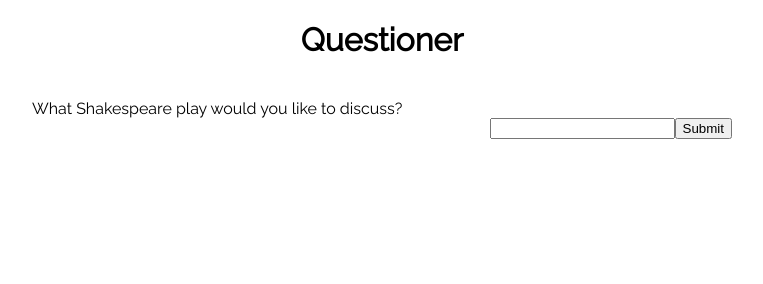
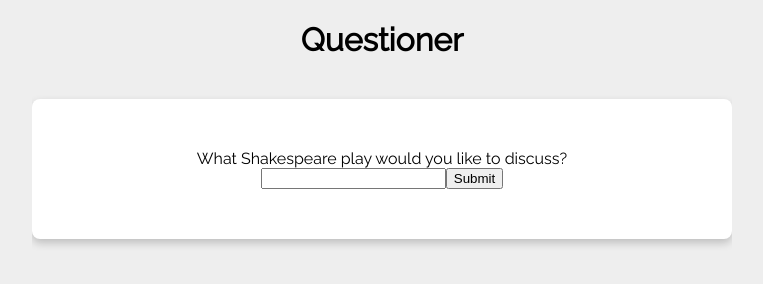
Before and after one commit to robbieculkin/questioner, a React app in the folder frontend/: page / in a window 1280 px wide. Shown: the whole page, without its empty margins (258-1021 px from the left). Built offline with nearby package versions, Linux system fonts and the light colour scheme.

Commit message:
frontend: [Card] update styling

```diff
--- a/frontend/src/components/Card/index.scss
+++ b/frontend/src/components/Card/index.scss
@@ -0,0 +1,16 @@
+.card {
+    background: #fff;
+    padding: 50px;
+    border-radius: 8px;
+    box-shadow: 0 4px 8px 0 rgba(0, 0, 0, 0.2);
+
+    .card-item {
+        display: flex;
+        flex-direction: column;
+        align-items: center;
+
+        .question {
+
+        }
+    }
+}
--- a/frontend/src/components/Entry/index.scss
+++ b/frontend/src/components/Entry/index.scss
@@ -1,3 +1,3 @@
 .entry {
-  text-align: right;
+
 }
--- a/frontend/src/css/shared.css
+++ b/frontend/src/css/shared.css
@@ -1,5 +1,10 @@
+* {
+  box-sizing: border-box;
+}
+
 body {
   font-family: 'Raleway', sans-serif;
+  background: #eee;
 }
 
 .container {
```
Also changed, not shown: frontend/src/components/Card/index.js (+4 -4 lines).
